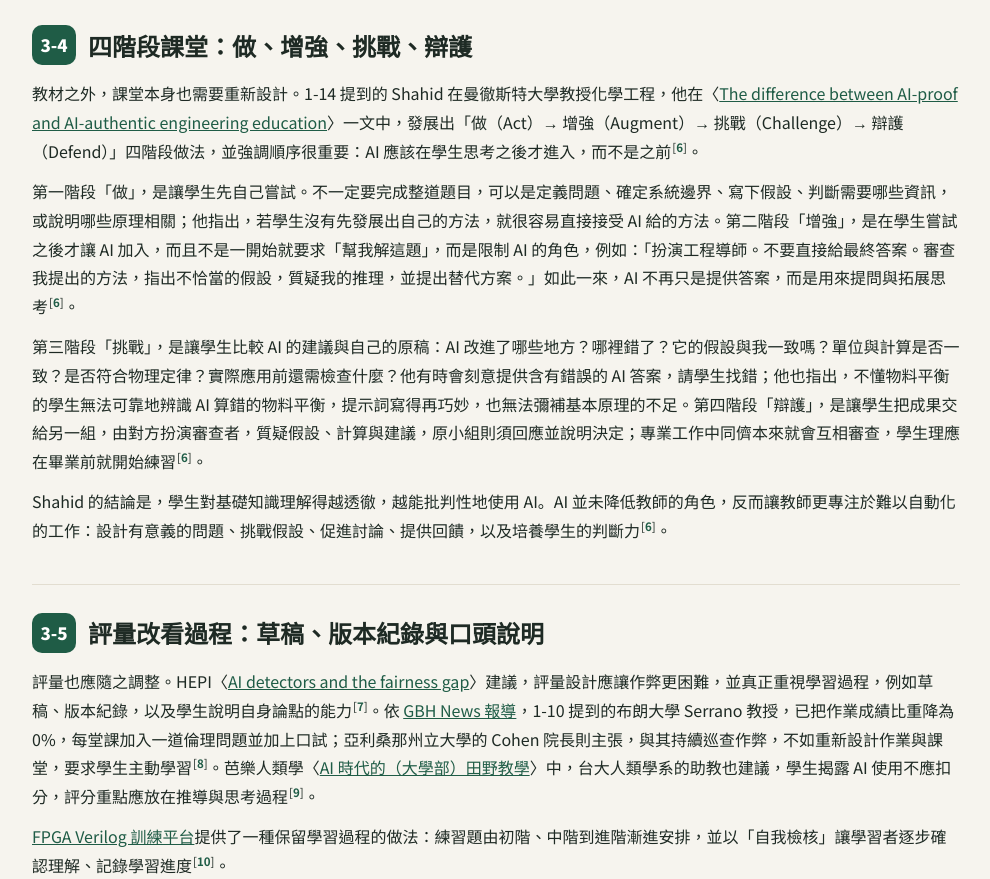
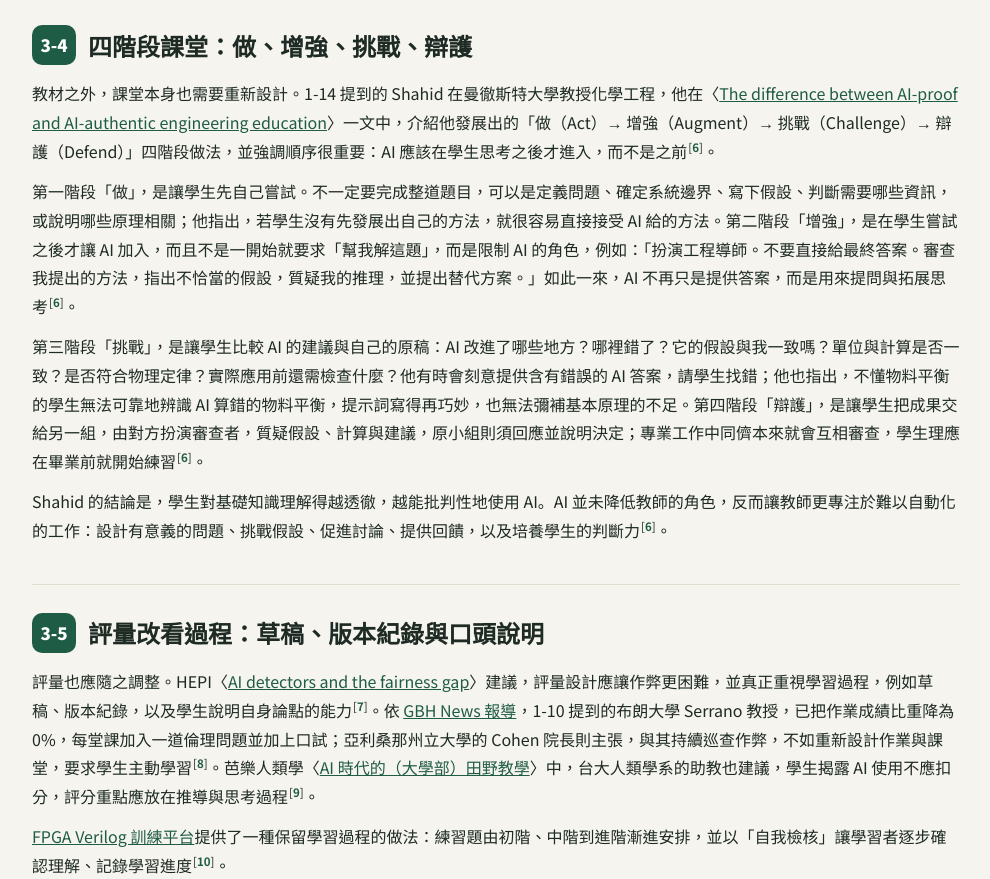
Before and after one commit to yangbala/ai-teacher-workshop, a plain HTML site: page part3.html in a window 1280 px wide. Shown: the part 3174-4053 px from the top of the page, without its empty margins (144-1134 px from the left). Drawn offline with Linux system fonts and the light colour scheme.

Commit message:
Polish wording in 3-4
Co-Authored-By: Claude Opus 5.5 <noreply@anthropic.com>
Claude-Session: https://claude.ai/code/session_01CW5xAYysAQ26gkJNAnomoq

```diff
--- a/part3.html
+++ b/part3.html
@@ -94,7 +94,7 @@ clone 到 ~/.codex/skills/speak-human-tw
 <li>教學工具：隨機抽點名單，同一輪不會重複抽到同一人</li>
 </ul>
 </section><section><h2 id="3-4"><span>3-4</span>四階段課堂：做、增強、挑戰、辯護</h2>
-<p>教材之外，課堂本身也需要重新設計。1-14 提到的 Shahid 在曼徹斯特大學教授化學工程，他在〈<a href="https://www.timeshighereducation.com/campus/difference-between-aiproof-and-aiauthentic-engineering-education" target="_blank" rel="noopener">The difference between AI-proof and AI-authentic engineering education</a>〉一文中，發展出「做（Act）→ 增強（Augment）→ 挑戰（Challenge）→ 辯護（Defend）」四階段做法，並強調順序很重要：AI 應該在學生思考之後才進入，而不是之前<sup class="cite">[<a href="#ref-shahid">6</a>]</sup>。</p>
+<p>教材之外，課堂本身也需要重新設計。1-14 提到的 Shahid 在曼徹斯特大學教授化學工程，他在〈<a href="https://www.timeshighereducation.com/campus/difference-between-aiproof-and-aiauthentic-engineering-education" target="_blank" rel="noopener">The difference between AI-proof and AI-authentic engineering education</a>〉一文中，介紹他發展出的「做（Act）→ 增強（Augment）→ 挑戰（Challenge）→ 辯護（Defend）」四階段做法，並強調順序很重要：AI 應該在學生思考之後才進入，而不是之前<sup class="cite">[<a href="#ref-shahid">6</a>]</sup>。</p>
 <p>第一階段「做」，是讓學生先自己嘗試。不一定要完成整道題目，可以是定義問題、確定系統邊界、寫下假設、判斷需要哪些資訊，或說明哪些原理相關；他指出，若學生沒有先發展出自己的方法，就很容易直接接受 AI 給的方法。第二階段「增強」，是在學生嘗試之後才讓 AI 加入，而且不是一開始就要求「幫我解這題」，而是限制 AI 的角色，例如：「扮演工程導師。不要直接給最終答案。審查我提出的方法，指出不恰當的假設，質疑我的推理，並提出替代方案。」如此一來，AI 不再只是提供答案，而是用來提問與拓展思考<sup class="cite">[<a href="#ref-shahid">6</a>]</sup>。</p>
 <p>第三階段「挑戰」，是讓學生比較 AI 的建議與自己的原稿：AI 改進了哪些地方？哪裡錯了？它的假設與我一致嗎？單位與計算是否一致？是否符合物理定律？實際應用前還需檢查什麼？他有時會刻意提供含有錯誤的 AI 答案，請學生找錯；他也指出，不懂物料平衡的學生無法可靠地辨識 AI 算錯的物料平衡，提示詞寫得再巧妙，也無法彌補基本原理的不足。第四階段「辯護」，是讓學生把成果交給另一組，由對方扮演審查者，質疑假設、計算與建議，原小組則須回應並說明決定；專業工作中同儕本來就會互相審查，學生理應在畢業前就開始練習<sup class="cite">[<a href="#ref-shahid">6</a>]</sup>。</p>
 <p>Shahid 的結論是，學生對基礎知識理解得越透徹，越能批判性地使用 AI。AI 並未降低教師的角色，反而讓教師更專注於難以自動化的工作：設計有意義的問題、挑戰假設、促進討論、提供回饋，以及培養學生的判斷力<sup class="cite">[<a href="#ref-shahid">6</a>]</sup>。</p>
```
